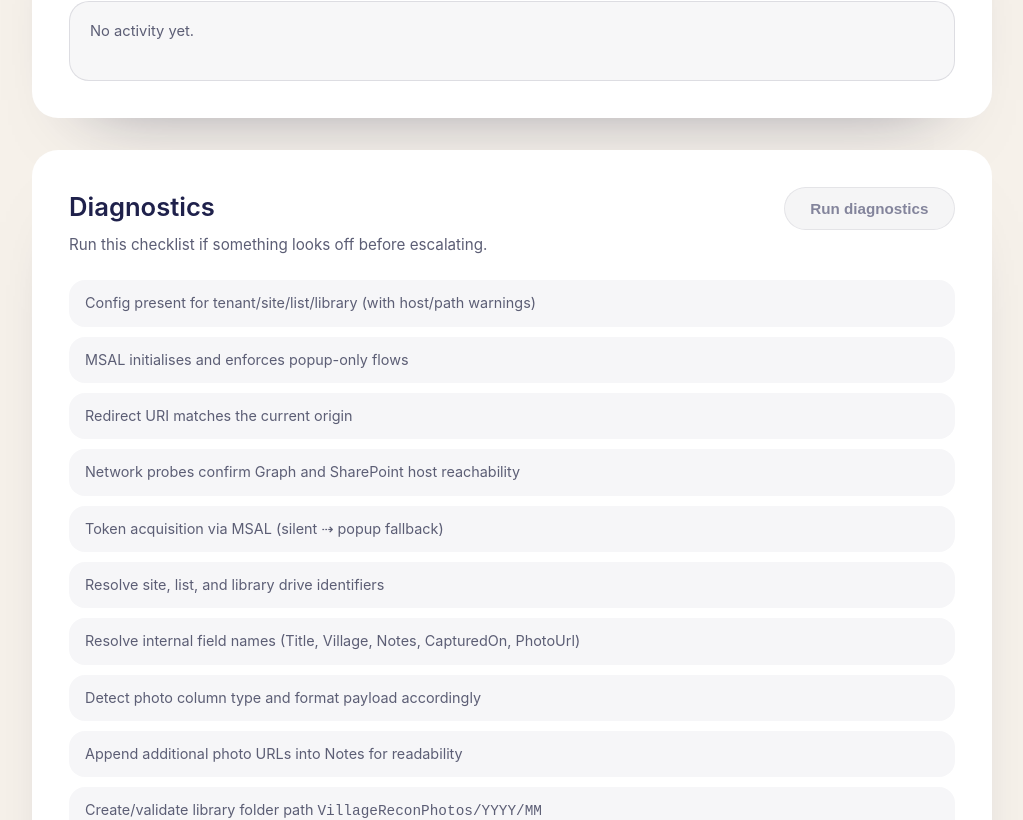
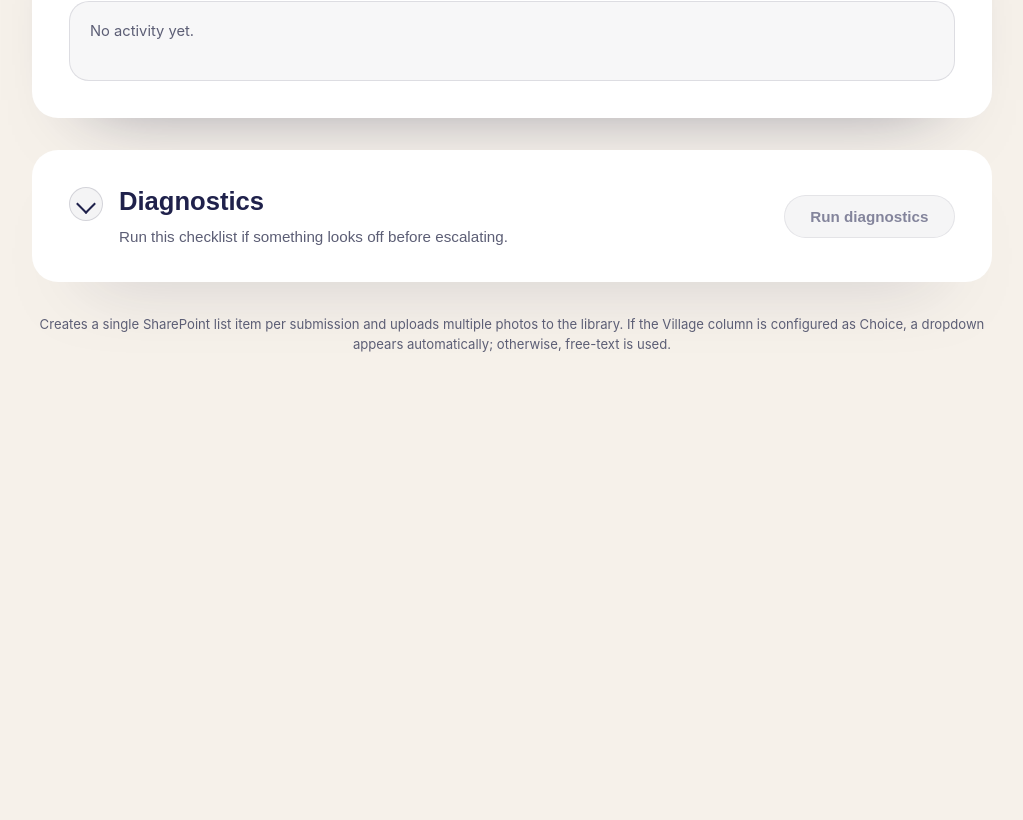
Before and after one commit to iTRMAutomation/mlc-village-recon-tool, a React (Vite) app: page / in a window 1280 px wide. Shown: the part 1180-2000 px from the top of the page, without its empty margins (128-1151 px from the left). After the commit the page ends 1598 px from the top, so only its background shows below. Built offline with nearby package versions, Linux system fonts and the light colour scheme.

Commit message:
Changes to Diagnostics display on main app page

```diff
--- a/src/App.tsx
+++ b/src/App.tsx
@@ -311,8 +311,21 @@ function ensureGlobalStyles() {
     .app-main { display: grid; gap: clamp(24px, 3vw, 32px); }
     .panel { background: var(--brand-surface); border-radius: 26px; padding: clamp(24px, 3.5vw, 36px); box-shadow: 0 40px 74px -58px rgba(24, 25, 60, 0.55); display: grid; gap: 24px; border: 1px solid rgba(255, 255, 255, 0.7); }
     .panel-header { display: flex; align-items: flex-start; justify-content: space-between; gap: 16px; }
-    .panel-title { margin: 0; font-size: clamp(1.2rem, 2.2vw, 1.6rem); font-weight: 600; color: var(--brand-primary); }
-    .panel-subtitle { margin: 6px 0 0; font-size: 0.95rem; color: var(--brand-text-muted); max-width: 460px; }
+    .panel-title { margin: 0; font-size: clamp(1.2rem, 2.2vw, 1.6rem); font-weight: 600; color: var(--brand-primary); display: block; }
+    .panel-subtitle { margin: 6px 0 0; font-size: 0.95rem; color: var(--brand-text-muted); max-width: 460px; display: block; }
+    .diagnostics-panel .panel-header { gap: 18px; }
+    .diagnostics-header { align-items: center; }
+    .diagnostics-header .btn { flex-shrink: 0; }
+    .diagnostics-toggle { display: flex; align-items: flex-start; gap: 16px; border: none; background: none; padding: 0; color: inherit; cursor: pointer; text-align: left; flex: 1; }
+    .diagnostics-toggle:hover { opacity: 0.92; }
+    .diagnostics-toggle:focus-visible { outline: none; box-shadow: 0 0 0 4px rgba(90, 95, 244, 0.25); border-radius: 18px; }
+    .diagnostics-toggle-icon { width: 34px; height: 34px; border-radius: 50%; border: 1px solid rgba(38, 39, 70, 0.16); display: grid; place-items: center; background: rgba(38, 39, 70, 0.05); transition: transform 0.2s ease, background 0.2s ease, border-color 0.2s ease; color: var(--brand-primary); flex-shrink: 0; }
+    .diagnostics-toggle-icon::before { content: ""; border: solid currentColor; border-width: 0 2px 2px 0; display: inline-block; padding: 6px; transform: rotate(45deg); transition: transform 0.2s ease; }
+    .diagnostics-panel--open .diagnostics-toggle-icon { background: rgba(90, 95, 244, 0.12); border-color: rgba(90, 95, 244, 0.3); }
+    .diagnostics-panel--open .diagnostics-toggle-icon::before { transform: rotate(135deg); }
+    .diagnostics-text { display: grid; gap: 6px; align-content: center; }
+    .diagnostics-content { display: grid; gap: 20px; }
+    .diagnostics-content[hidden] { display: none; }
     .panel-badge { align-self: flex-start; padding: 6px 16px; border-radius: 999px; background: var(--brand-accent-soft); color: var(--brand-primary); font-weight: 600; font-size: 0.85rem; }
     .form-grid { display: grid; gap: 18px 24px; grid-template-columns: repeat(auto-fit, minmax(240px, 1fr)); }
     .form-field { display: grid; gap: 10px; }
@@ -355,6 +368,9 @@ function ensureGlobalStyles() {
       .form-grid { grid-template-columns: 1fr; }
       .panel-header { flex-direction: column; align-items: flex-start; }
       .auth-block { width: 100%; justify-content: space-between; }
+      .diagnostics-header { flex-direction: column; align-items: stretch; }
+      .diagnostics-toggle { width: 100%; }
+      .diagnostics-header .btn { width: 100%; justify-content: center; }
     }
   `;
   document.head.appendChild(style);
@@ -380,6 +396,7 @@ export default function App() {
   const [busy, setBusy] = useState(false);
   const [log, setLog] = useState<string[]>([]);
   const [previewUrls, setPreviewUrls] = useState<string[]>([]);
+  const [diagnosticsOpen, setDiagnosticsOpen] = useState(false);
   const inputRef = useRef<HTMLInputElement | null>(null);
 
   // Resolved IDs after diagnostics/first run
@@ -440,6 +457,8 @@ export default function App() {
     setVillageChoices(null);
     setVillagePrimed(false);
   };
+
+  const toggleDiagnostics = () => setDiagnosticsOpen((open) => !open);
 
   const signIn = async () => {
     if (!msalReady) {
@@ -838,6 +857,7 @@ export default function App() {
   const [diag, setDiag] = useState<any>({});
 
   const runDiagnostics = async () => {
+    setDiagnosticsOpen(true);
     setDiagBusy(true); setDiag({}); setLog([]);
     try {
       addLog("[Diagnostics] Checking configuration...");
@@ -1012,16 +1032,31 @@ export default function App() {
             <div className="activity-log">{log.length ? log.join("\n") : "No activity yet."}</div>
           </section>
 
-          <section className="panel">
-            <div className="panel-header">
-              <div>
-                <h3 className="panel-title">Diagnostics</h3>
-                <p className="panel-subtitle">Run this checklist if something looks off before escalating.</p>
-              </div>
+          <section className={`panel diagnostics-panel${diagnosticsOpen ? " diagnostics-panel--open" : ""}`}>
+            <div className="panel-header diagnostics-header">
+              <button
+                type="button"
+                className="diagnostics-toggle"
+                onClick={toggleDiagnostics}
+                aria-expanded={diagnosticsOpen}
+                aria-controls="diagnostics-content"
+              >
+                <span className="diagnostics-toggle-icon" aria-hidden="true" />
+                <span className="diagnostics-text">
+                  <span className="panel-title">Diagnostics</span>
+                  <span className="panel-subtitle">Run this checklist if something looks off before escalating.</span>
+                </span>
+              </button>
               <Button variant="secondary" onClick={runDiagnostics} disabled={!account || diagBusy || !msalReady || !sgraph}>
                 {diagBusy ? "Running…" : "Run diagnostics"}
               </Button>
             </div>
+            <div
+              id="diagnostics-content"
+              className="diagnostics-content"
+              hidden={!diagnosticsOpen}
+              aria-hidden={!diagnosticsOpen}
+            >
               <ul className="diagnostics-list">
                 <li>Config present for tenant/site/list/library (with host/path warnings)</li>
                 <li>MSAL initialises and enforces popup-only flows</li>
@@ -1038,6 +1073,7 @@ export default function App() {
                 <li>Path builder tests ensure no `root::/children` usage</li>
               </ul>
               <div className="diagnostics-json">{Object.keys(diag).length === 0 ? "No diagnostics have been run yet." : JSON.stringify(diag, null, 2)}</div>
+            </div>
           </section>
 
           <footer className="app-footer">
```
Lines whose indentation alone changed are shown as unchanged.
